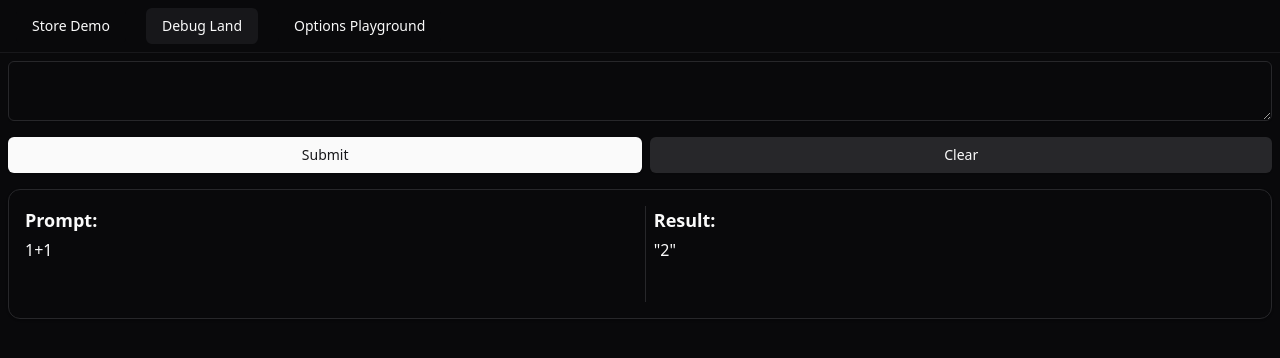
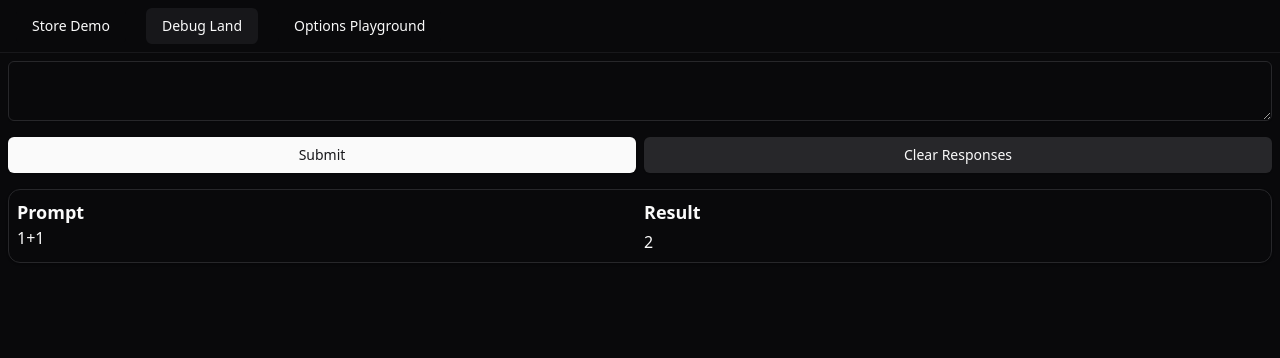
Before and after one commit to NaiKiDEV/bun_ts_concept_playground, a React (Vite) app: page /debug in a window 1280 px wide. Shown: the top 358 px of the page. Built offline with nearby package versions, Linux system fonts and the light colour scheme.

Commit message:
feat: update debug page to clear responses

```diff
--- a/src/pages/DebugPage.tsx
+++ b/src/pages/DebugPage.tsx
@@ -14,7 +14,7 @@ const DebugPage = () => {
   const [responses, setResponses] = useState<Response[]>([
     {
       prompt: "1+1",
-      result: "2",
+      result: 2,
     },
   ]);
 
@@ -34,10 +34,14 @@ const DebugPage = () => {
     setValue("");
   };
 
+  const handleClear = () => {
+    setResponses([]);
+  };
+
   return (
     <div className="flex flex-col gap-4">
       <Textarea value={replValue} onChange={handleChange} />
-      <div className="w-full flex flex-row gap-2">
+      <div className="grid grid-cols-1 lg:grid-cols-2 gap-2">
         <Button type="button" className="grow" onClick={handleSubmit}>
           Submit
         </Button>
@@ -45,22 +49,23 @@ const DebugPage = () => {
           type="button"
           className="grow"
           variant="secondary"
-          onClick={handleSubmit}
+          onClick={handleClear}
         >
-          Clear
+          Clear Responses
         </Button>
       </div>
       <div className="flex flex-col gap-2">
         {responses.map((response, index) => (
-          <Card key={index} className="p-4">
-            <div className="flex flex-row gap-2">
-              <div className="flex flex-col grow gap-1">
-                <strong className="text-lg">Prompt:</strong>
-                <p>{response.prompt}</p>
+          <Card key={index} className="py-2 px-2">
+            <div className="grid grid-cols-1 lg:grid-cols-2 gap-2">
+              <div className="flex flex-col">
+                <strong className="text-lg">Prompt</strong>
+                {response.prompt.split("\n").map((line) => (
+                  <p key={line}>{line}</p>
+                ))}
               </div>
-              <Separator className="h-24 shrink-0" orientation="vertical" />
-              <div className="flex flex-col grow gap-1">
-                <strong className="text-lg">Result:</strong>
+              <div className="flex flex-col grow shrink-0 gap-1">
+                <strong className="text-lg">Result</strong>
                 <p>{JSON.stringify(response.result)}</p>
               </div>
             </div>
```
